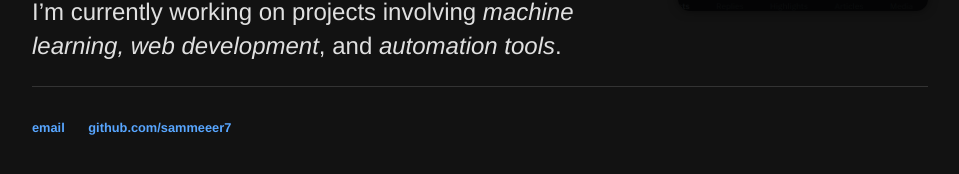
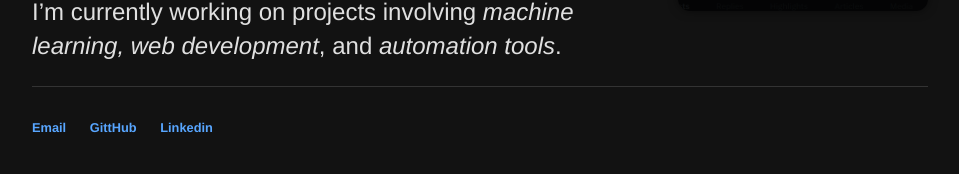
Before and after one commit to sammeeer7/sammeeer7.github.io, a Jekyll site: the page built from index.html, in a window 1280 px wide. Shown: the part 435-609 px from the top of the page, without its empty margins (160-1119 px from the left). Built offline with Jekyll 4.4.1, drawn with Linux system fonts in a browser that asks for light colours.

Commit message:
Footer change

```diff
--- a/_config.yml
+++ b/_config.yml
@@ -3,3 +3,10 @@ email: sameer7sayyad@email.com
 description: >-
   AI Engineer, Web Developer, ML Researcher. Passionate about building impactful systems.
 url: "https://sameersayyad.github.io"
+
+markdown: kramdown
+highlighter: rouge
+
+kramdown:
+  input: GFM
+  syntax_highlighter: rouge
--- a/_layouts/default.html
+++ b/_layouts/default.html
@@ -19,8 +25,10 @@
 			</div><!-- /.container -->
 			<footer>
 	    		<ul>
-	        		<li><a href="sameer7sayyad@gmail.com">email</a></li>
-	        		<li><a href="https://github.com/sammeeer7">github.com/sammeeer7</a></li>
+	        		<li><a href="sameer7sayyad@gmail.com">Email</a></li>
+	        		<li><a href="https://github.com/sammeeer7">GittHub</a></li>
+	        		<li><a href="https://www.linkedin.com/in/sammeeer/">Linkedin</a></li>
+
 				</ul>
 			</footer>
 		</body>
```
Also changed, not shown: other parts of _layouts/default.html (+6 -0 lines).
